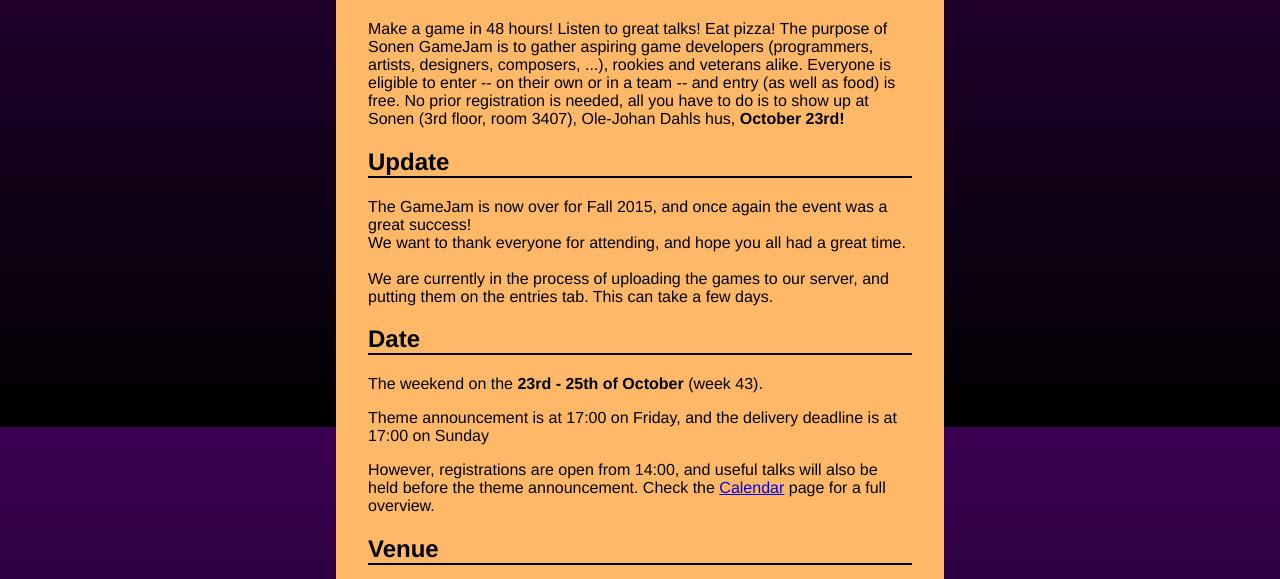
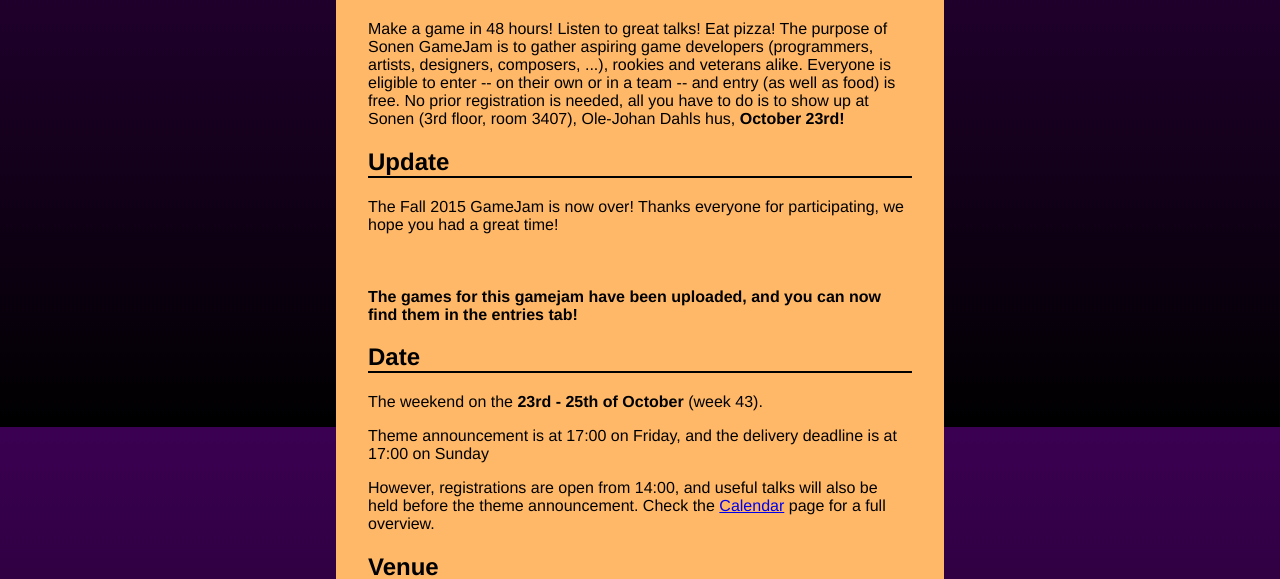
Before and after one commit to kristebo/SonenGameJam, a PHP site: page / in a window 1280 px wide. Shown: the part 373-952 px from the top of the page. Run offline with PHP 8.4, Linux system fonts and the light colour scheme.

Commit message:
added game download note

```diff
--- a/index.php
+++ b/index.php
@@ -12,10 +12,11 @@
 	<p>Make sure that everyone on the theme is registered!</br>Without registration, you are not elligible to win, and also we won't be able to order enough pizza.</p>
 <p>To register, follow this link: <a href="http://tinyurl.com/sonengamejamregistrations">http://tinyurl.com/sonengamejamregistrations</a></p>-->
 	<h2>Update</h2>
-	<p>The GameJam is now over for Fall 2015, and once again the event was a great success!
-	<br>We want to thank everyone for attending, and hope you all had a great time.
+	<p>The Fall 2015 GameJam is now over! Thanks everyone for participating, we hope you had a great time!
 	<br>
-	<br>We are currently in the process of uploading the games to our server, and putting them on the entries tab. This can take a few days.
+	<br>
+	<br>
+	<br><strong>The games for this gamejam have been uploaded, and you can now find them in the entries tab!</strong>
 	<!--<br><strong>The games for this semester have finally been uploaded, and can be found on the entries tab!</strong><br>We might add more links over the course of the next week; be sure to notify us if something is wrong or missing.</p> -->
 	<h2>Date</h2>
 	<p>The weekend on the <strong>23rd - 25th of October</strong> (week 43).</p>
```
